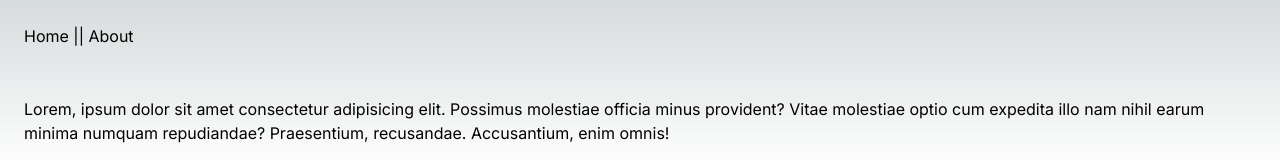
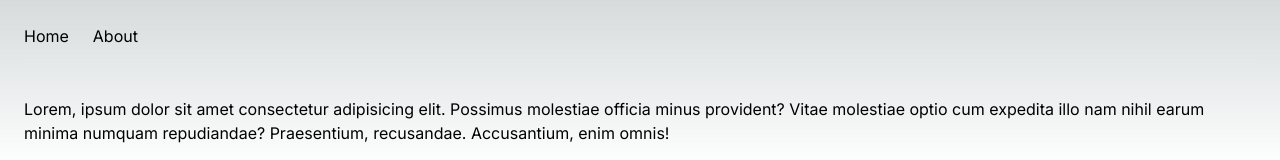
Before and after one commit to Zubayer-Aurnab/Next-Js-Crash, a Next.js app: page / in a window 1280 px wide. Shown: the top 160 px of the page. Built offline with nearby package versions, Linux system fonts and the light colour scheme.

Commit message:
Routing & Navigation

```diff
--- a/app/about/layout.js
+++ b/app/about/layout.js
@@ -1,9 +1,19 @@
+import Link from "next/link";
 import React from "react";
 
 const AboutLayout = ({ children }) => {
   return (
     <div>
-      <nav className="my-6">Mission ||Vision</nav>
+      <nav className="mb-2">
+          <ul className="flex gap-6 mt-10 border-b">
+            <li>
+              <Link href="/about/mission">Mission</Link>
+            </li>
+            <li>
+              <Link href="/about/vision">Vision</Link>
+            </li>
+          </ul>
+        </nav>
       {children}
     </div>
   );
--- a/app/layout.js
+++ b/app/layout.js
@@ -1,5 +1,6 @@
 import { Inter } from "next/font/google";
 import "./globals.css";
+import Link from "next/link";
 
 const inter = Inter({ subsets: ["latin"] });
 
@@ -12,7 +13,16 @@
   return (
     <html lang="en" className="p-6">
       <body className={inter.className}>
-        <nav className="mb-2">Home || About</nav>
+        <nav className="mb-2">
+          <ul className="flex gap-6">
+            <li>
+              <Link href="/">Home</Link>
+            </li>
+            <li>
+              <Link href="/about">About</Link>
+            </li>
+          </ul>
+        </nav>
         <hr />
         {children}
       </body>
```
